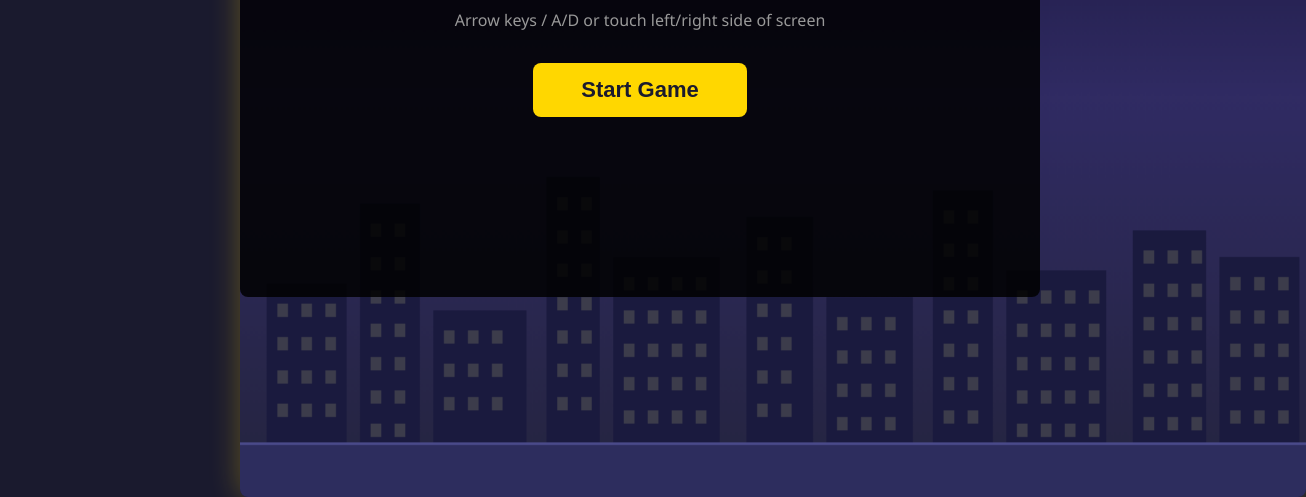
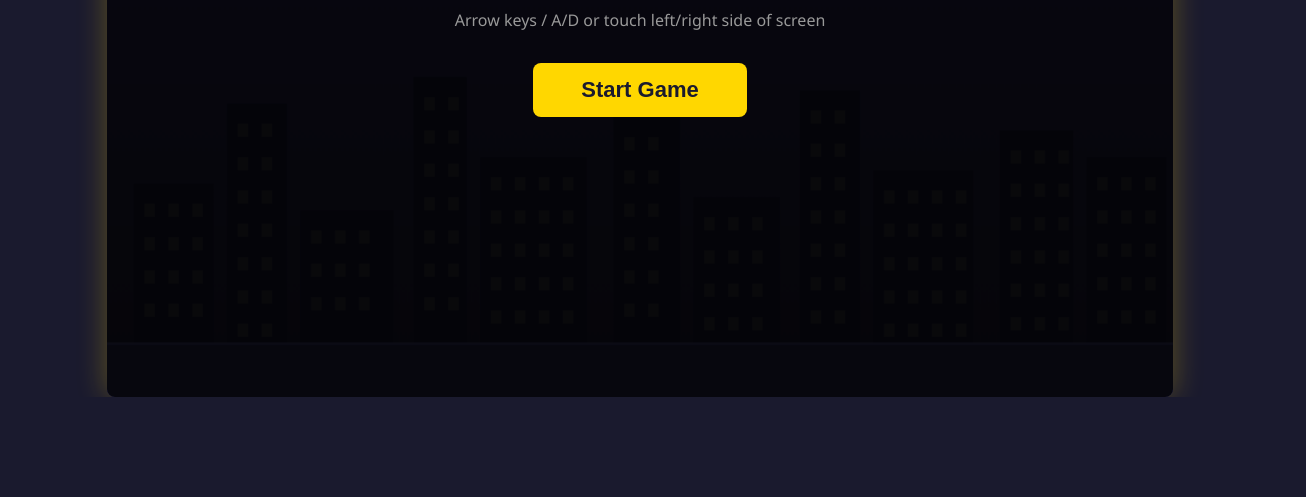
Before and after one commit to mingieee/moneyman, a plain HTML site: page index.html in a window 1280 px wide. Shown: the part 403-900 px from the top of the page, 1306 px wide, since content can reach past the window. After the commit the page ends 800 px from the top, so only its background shows below. Drawn offline with Linux system fonts and the light colour scheme.

Commit message:
fix: sync container size with canvas scaling
Container was fixed at 800x600 while canvas scaled independently,
causing layout overflow on smaller viewports. Now both resize together.

Co-Authored-By: Claude Opus 4.6 <noreply@anthropic.com>

```diff
--- a/game.js
+++ b/game.js
@@ -49,8 +49,14 @@ function resizeCanvas() {
   const maxW = window.innerWidth;
   const maxH = window.innerHeight;
   const scale = Math.min(maxW / CANVAS_WIDTH, maxH / CANVAS_HEIGHT);
-  canvas.style.width = Math.floor(CANVAS_WIDTH * scale) + 'px';
-  canvas.style.height = Math.floor(CANVAS_HEIGHT * scale) + 'px';
+  const w = Math.floor(CANVAS_WIDTH * scale) + 'px';
+  const h = Math.floor(CANVAS_HEIGHT * scale) + 'px';
+  canvas.style.width = w;
+  canvas.style.height = h;
+  // Keep container in sync so overlays (score, screens) align with the canvas
+  const container = document.getElementById('game-container');
+  container.style.width = w;
+  container.style.height = h;
 }
 
 window.addEventListener('resize', resizeCanvas);
--- a/style.css
+++ b/style.css
@@ -19,11 +19,6 @@ body {
 
 #game-container {
   position: relative;
-  width: 800px;
-  height: 600px;
-  /* Scale to fit viewport while preserving aspect ratio */
-  max-width: 100vw;
-  max-height: 100vh;
 }
 
 canvas {
```
